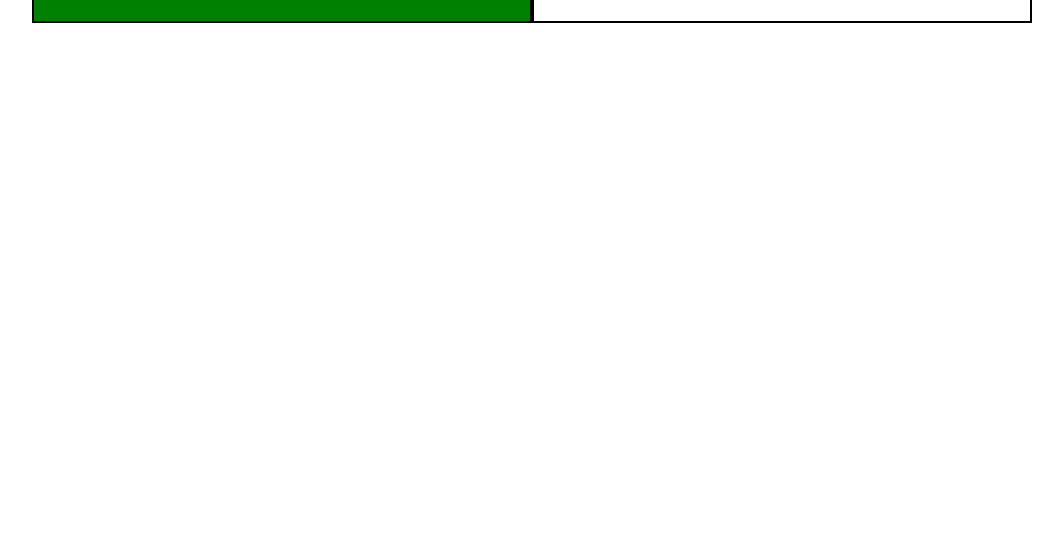
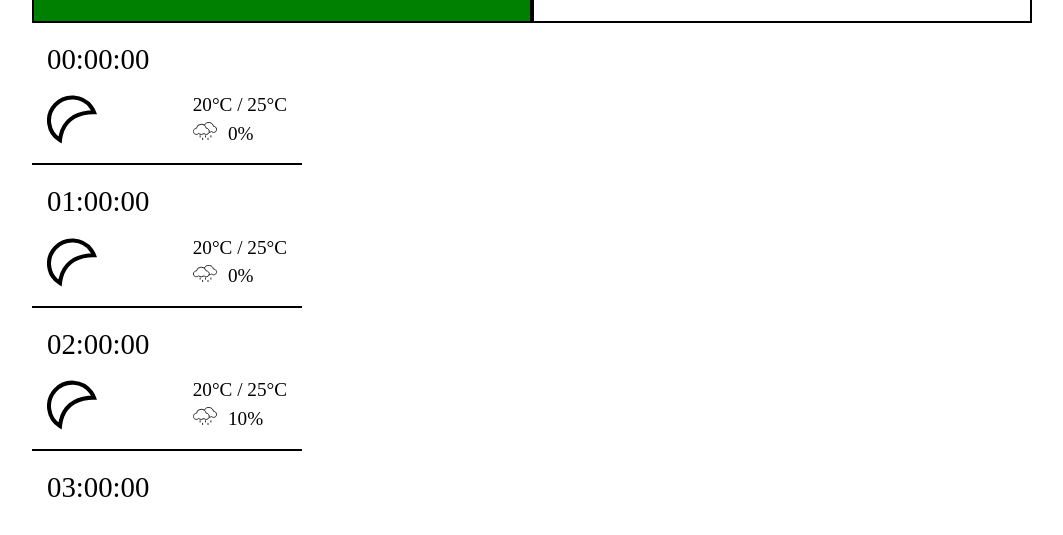
Before and after one commit to muahchee/weather-app, a website built with webpack: page src/template.html in a window 1280 px wide. Shown: the part 307-842 px from the top of the page, without its empty margins (108-1171 px from the left). Before the commit the page ends 800 px from the top, so only its background shows below. Built offline with nearby package versions, Linux system fonts and the light colour scheme.

Commit message:
add hours div

```diff
--- a/src/styles.css
+++ b/src/styles.css
@@ -102,3 +102,43 @@ div.current-container {
 
   font-size: 4rem;
 }
+
+div.bottom-containers {
+  display: flex;
+  gap: 30px;
+}
+
+.hours-container {
+  width: min(270px, 100%);
+  height: 500px;
+  overflow-y: scroll;
+}
+
+.hour {
+  display: flex;
+  flex-direction: column;
+  gap: 10px;
+
+  padding: 15px;
+  border-bottom: 2px solid black;
+}
+
+.hour-time {
+  font-size: 1.8rem;
+}
+
+.hour-info {
+  display: flex;
+  justify-content: space-between;
+
+  font-size: 1.2rem;
+}
+
+.hour-info img {
+  width: 50px;
+}
+
+.hour-percipprob img {
+  width: 1.5rem;
+  margin-right: 0.7rem;
+}
--- a/src/template.html
+++ b/src/template.html
@@ -8,6 +8,7 @@
   </head>
   <body>
     <div class="full-wrap">
+
       <div class="top">
         <div class="search-container">
           <form action="">
@@ -18,6 +19,7 @@
         </div>
         <button class="change-unit">Change to Fahrenheit</button>
       </div>
+
       <div class="current-container">
         <div class="current-img"></div>
         <div class="current">
@@ -34,11 +36,60 @@
           <p class="current-condition">Windy and cloudy with chance of rain at night.</p>
         </div>
       </div>
-      <div class="hours-container">
+
+      <div class="bottom-containers">
+        <div class="hours-container">
+
+          <div class="hour">
+            <p class="hour-time">00:00:00</p>
+            <div class="hour-info">
+              <img src="./icons/clear-night.svg" alt="">
+              <div>
+                <p class="hour-temp">20°C / 25°C</p>
+                <p class="hour-percipprob"><img src="./icons/rain.svg" alt="">0%</p>
+              </div>
+            </div>
+          </div>
+
+          <div class="hour">
+            <p class="hour-time">01:00:00</p>
+            <div class="hour-info">
+              <img src="./icons/clear-night.svg" alt="">
+              <div>
+                <p class="hour-temp">20°C / 25°C</p>
+                <p class="hour-percipprob"><img src="./icons/rain.svg" alt="">0%</p>
+              </div>
+            </div>
+          </div>
+
+          <div class="hour">
+            <p class="hour-time">02:00:00</p>
+            <div class="hour-info">
+              <img src="./icons/clear-night.svg" alt="">
+              <div>
+                <p class="hour-temp">20°C / 25°C</p>
+                <p class="hour-percipprob"><img src="./icons/rain.svg" alt="">10%</p>
+              </div>
+            </div>
+          </div>
+
+          <div class="hour">
+            <p class="hour-time">03:00:00</p>
+            <div class="hour-info">
+              <img src="./icons/clear-night.svg" alt="">
+              <div>
+                <p class="hour-temp">20°C / 25°C</p>
+                <p class="hour-percipprob"><img src="./icons/rain.svg" alt="">10%</p>
+              </div>
+            </div>
+          </div>
+
+
+        </div>
+        <div class="days-container">
+        </div>
       </div>
-      <div class="days-container">
-      </div>
-      </div>
+
     </div>
   </body>
 </html>
```
